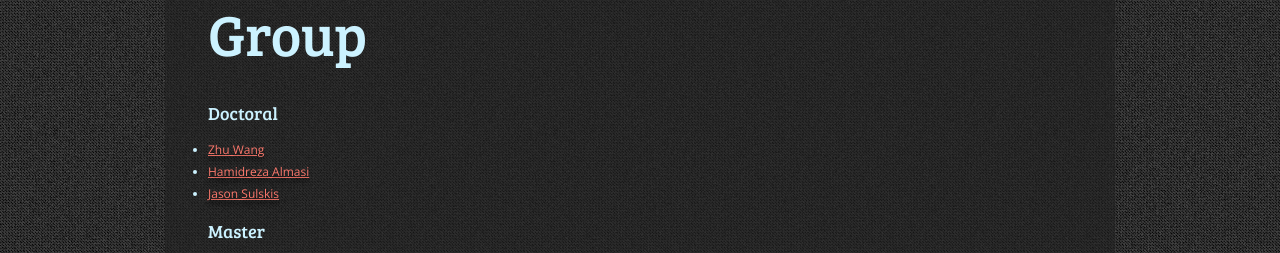
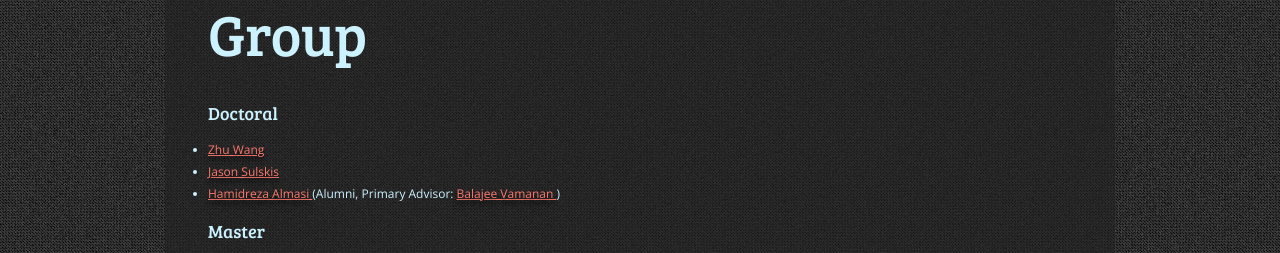
Before and after one commit to sathya-uic/sathya-uic.github.io, a plain HTML site: page index.html in a window 1280 px wide. Shown: the part 2039-2292 px from the top of the page. Drawn offline with nearby package versions, Linux system fonts and the light colour scheme.

Commit message:
minor edit

```diff
--- a/index.html
+++ b/index.html
@@ -152,8 +152,8 @@ constraints can be easily incorporated in existing implementations.
             <h2>Doctoral</h2>
             <ul class="list-group">
                 <li class="list-group-item"> <a href="https://ellenzhuwang.github.io/" target="_blank"> Zhu Wang </a> </li>
-                <li class="list-group-item"> <a href="https://hamidralmasi.github.io/" target="_blank"> Hamidreza Almasi </a> </li>
                 <li class="list-group-item"> <a href="https://jsulsk1.people.uic.edu/" target="_blank"> Jason Sulskis </a> </li>
+                <li class="list-group-item"> <a href="https://hamidralmasi.github.io/" target="_blank"> Hamidreza Almasi  </a> (Alumni, Primary Advisor: <a href="https://www.cs.uic.edu/~balajee/"> Balajee Vamanan </a> ) </li>
             </ul>
             <h2>Master</h2>
             <ul class="list-group">
```
